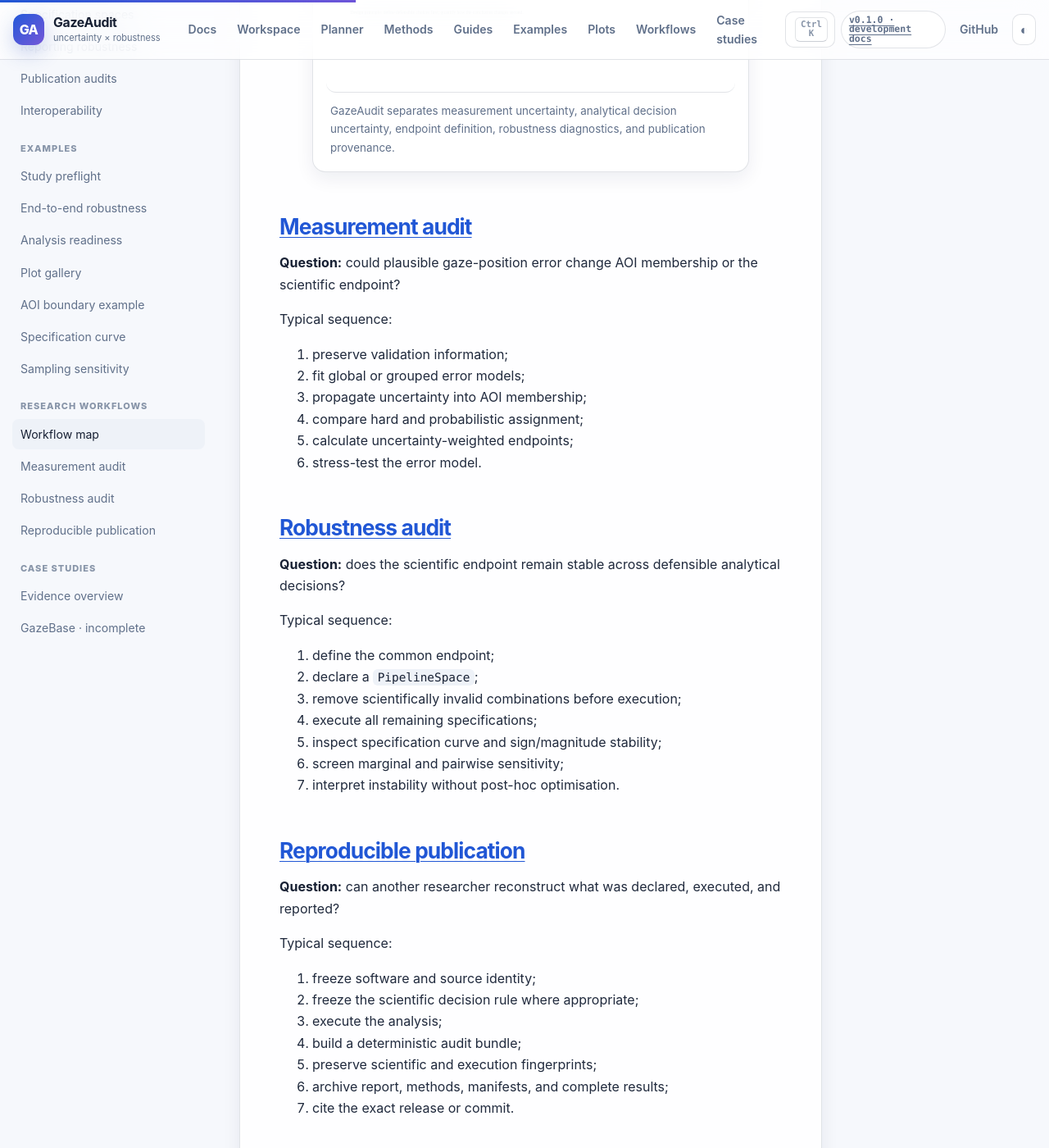
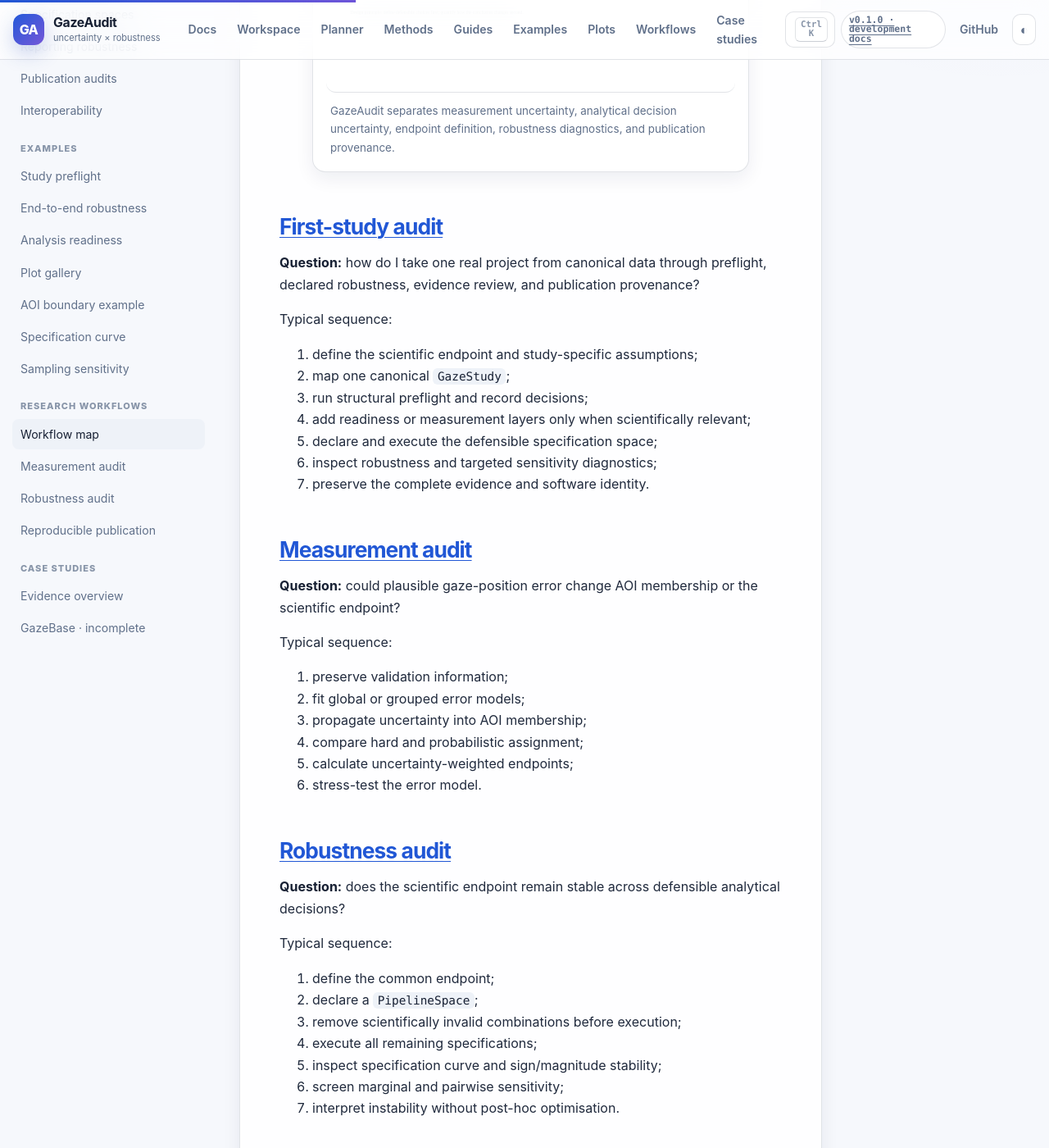
Before and after one commit to stefanosbalaskas/GazeAudit, a Jekyll site: the page built from docs/workflows/index.md, in a window 1280 px wide and 1400 px high, scrolled down 600 px. Shown: the whole window at 82% size. Built offline with Jekyll 4.4.1, drawn with Linux system fonts in a browser that asks for light colours; some of the changed text lies outside the part shown.

Commit message:
docs: surface first study audit workflow

```diff
--- a/docs/workflows/index.md
+++ b/docs/workflows/index.md
@@ -1,6 +1,6 @@
 ---
 title: Research workflows
-description: End-to-end GazeAudit workflows for measurement uncertainty, analytical robustness, and reproducible publication.
+description: End-to-end GazeAudit workflows for applying the package to a study, measurement uncertainty, analytical robustness, and reproducible publication.
 kicker: Workflows
 ---
 
@@ -12,6 +12,20 @@ Use these pages when you already understand the basic functions and need to stru
   <img src="{{ '/assets/images/workflow-overview.svg' | relative_url }}" alt="GazeAudit end-to-end workflow">
   <figcaption>GazeAudit separates measurement uncertainty, analytical decision uncertainty, endpoint definition, robustness diagnostics, and publication provenance.</figcaption>
 </figure>
+
+## [First-study audit](first-study-audit/)
+
+**Question:** how do I take one real project from canonical data through preflight, declared robustness, evidence review, and publication provenance?
+
+Typical sequence:
+
+1. define the scientific endpoint and study-specific assumptions;
+2. map one canonical `GazeStudy`;
+3. run structural preflight and record decisions;
+4. add readiness or measurement layers only when scientifically relevant;
+5. declare and execute the defensible specification space;
+6. inspect robustness and targeted sensitivity diagnostics;
+7. preserve the complete evidence and software identity.
 
 ## [Measurement audit](measurement-audit/)
 
@@ -56,6 +70,8 @@ Typical sequence:
 
 ## Combine workflows deliberately
 
-The three workflows can be nested. For example, a `PipelineSpace` may contain hard versus probabilistic AOI branches, while each probabilistic branch is generated under a declared error model. The publication workflow can then bind the complete decision space and outputs.
+The first-study workflow is the project-level spine. Measurement, robustness, and publication workflows are governed layers that can be nested where the study requires them.
+
+For example, a `PipelineSpace` may contain hard versus probabilistic AOI branches, while each probabilistic branch is generated under a declared error model. The publication workflow can then bind the complete decision space and outputs.
 
 The important constraint is **semantic clarity**: measurement assumptions, analytical choices, perturbation analyses, and publication rules should remain distinguishable in the provenance record.
```
